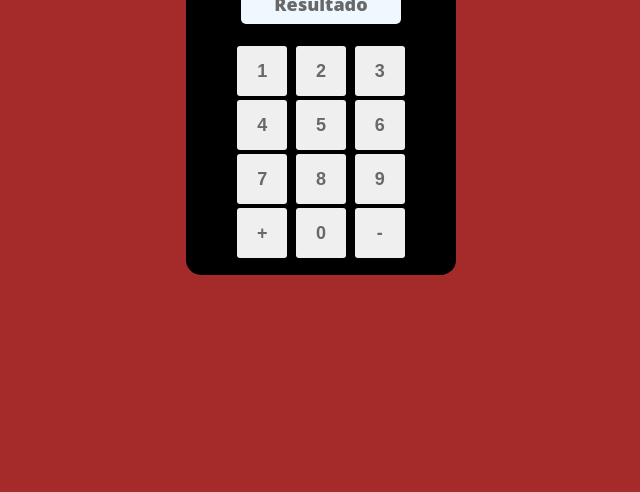
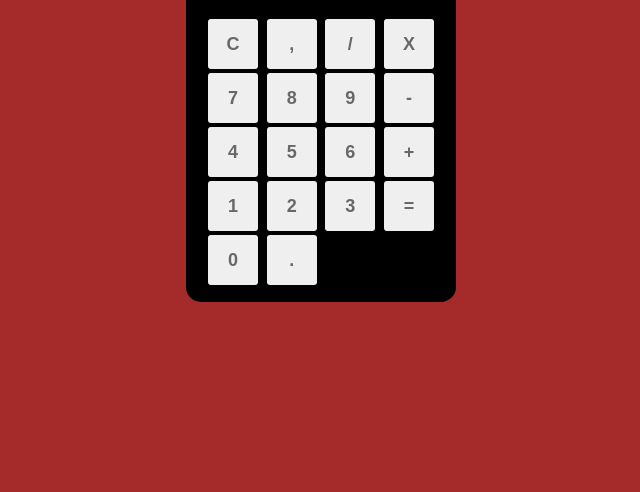
Before and after one commit to joaoang/Calculadora-JavaScript, a plain HTML site: page index.html in a window 1280 px wide. Shown: the part 308-800 px from the top of the page, without its empty margins (319-959 px from the left). Drawn offline with Linux system fonts and the light colour scheme.

Commit message:
Mudando tudo para terminar

```diff
--- a/index.html
+++ b/index.html
@@ -14,27 +14,35 @@
 
         <div id="numpad">
             <div>
-                <button id="botao" class="botão" onclick="insert('1')">1</button>
-                <button id="botao" class="botão" onclick="insert('2')">2</button>
-                <button id="botao" class="botão" onclick="insert('3')">3</button>
+                <td><button id="botao" class="botão" onclick="insert('C')">C</button></td>
+                <td><button id="botao" class="botão" onclick="insert(',')">,</button></td>
+                <td><button id="botao" class="botão" onclick="insert('/')">/</button></td>
+                <td><button id="botao" class="botão" onclick="insert('x')">X</button></td>
+            </div>
+            <div>
+                <td><button id="botao" class="botão" onclick="insert('7')">7</button></td>
+                <td><button id="botao" class="botão" onclick="insert('8')">8</button></td>
+                <td><button id="botao" class="botão" onclick="insert('9')">9</button></td>
+                <td><button id="botao" class="botão" onclick="insert('menos')">-</button></td>
             </div>
 
             <div>
-                <button id="botao" class="botão" onclick="insert('4')">4</button>
-                <button id="botao" class="botão" onclick="insert('5')">5</button>
-                <button id="botao" class="botão" onclick="insert('6')">6</button>
+                <td><button id="botao" class="botão" onclick="insert('4')">4</button></td>
+                <td><button id="botao" class="botão" onclick="insert('5')">5</button></td>
+                <td><button id="botao" class="botão" onclick="insert('6')">6</button></td>
+                <td><button id="botao" class="botão" onclick="insert('mais')">+</button></td>
             </div>
 
             <div>
-                <button id="botao" class="botão" onclick="insert('7')">7</button>
-                <button id="botao" class="botão" onclick="insert('8')">8</button>
-                <button id="botao" class="botão" onclick="insert('9')">9</button>
+                <td><button id="botao" class="botão" onclick="insert('1')">1</button></td>
+                <td><button id="botao" class="botão" onclick="insert('2')">2</button></td>
+                <td><button id="botao" class="botão" onclick="insert('3')">3</button></td>
+                <td colspan="2"><button id="botao" class="botão" onclick="insert('igual')">=</button></td>
             </div>
 
             <div>
-                <button id="botao" class="botão" onclick="insert('+')">+</button>
-                <button id="botao" class="botão" onclick="insert('0')">0</button>
-                <button id="botao" class="botão" onclick="insert('-')">-</button>
+                <td rowspan="2"><button id="botao" class="botão" onclick="insert('0')">0</button></td>
+                <td><button id="botao" class="botão" onclick="insert('ponto')">.</button></td>
             </div>
 
         </div>
```
